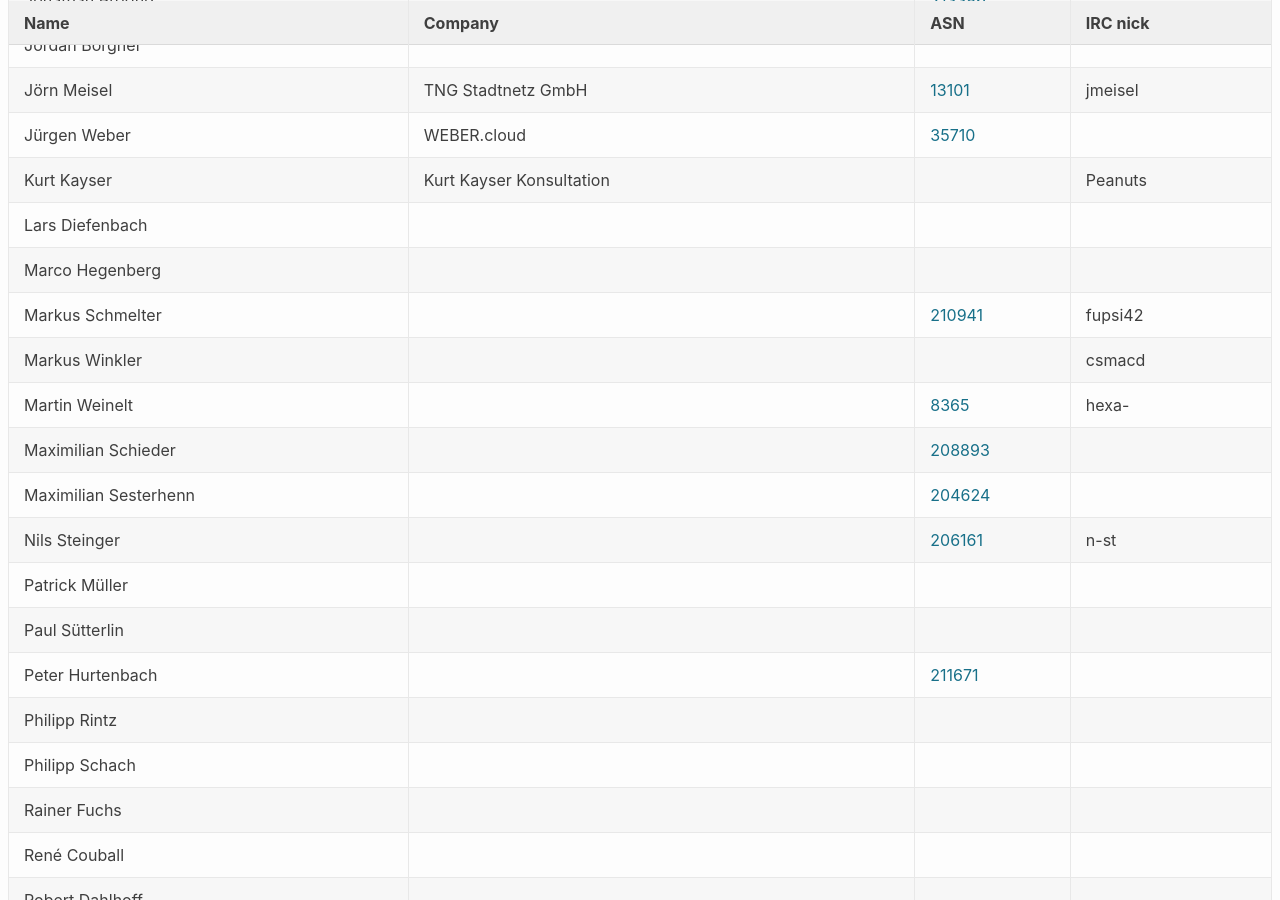
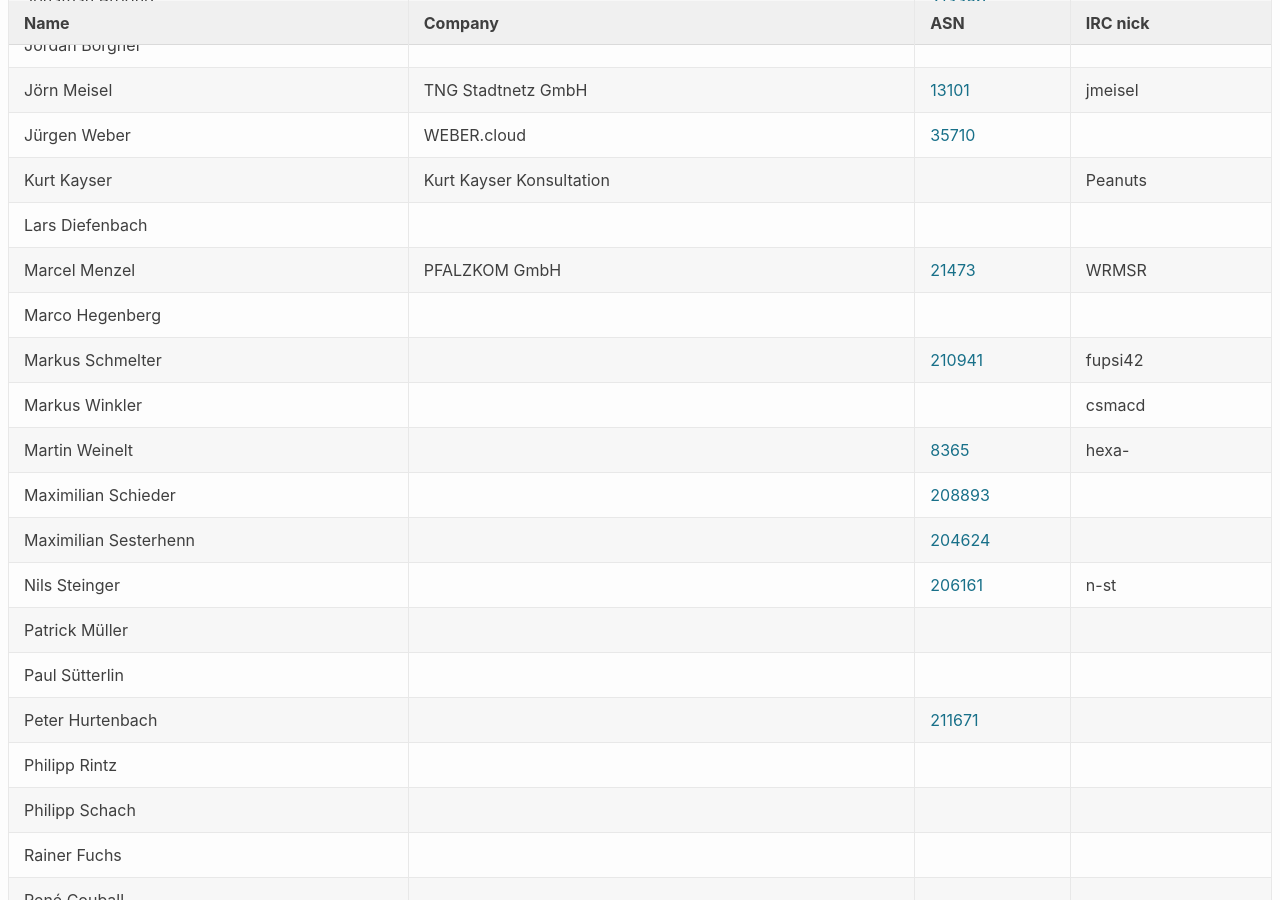
Before and after one commit to denog/pretix-attendeelist, a Jekyll site: the page built from denog14/index.md, in a window 1280 px wide and 900 px high, scrolled down 733 px. Built offline with Jekyll 4.4.1, drawn with Linux system fonts in a browser that asks for light colours.

Commit message:
Latest data: Thu Sep  8 22:15:52 UTC 2022

```diff
--- a/_data/attendees_denog14_onsite.json
+++ b/_data/attendees_denog14_onsite.json
@@ -112,6 +112,12 @@
     "company": null,
     "irc": null,
     "asn": null
+  },
+  {
+    "name": "Marcel Menzel",
+    "company": "PFALZKOM GmbH",
+    "irc": "WRMSR",
+    "asn": "21473"
   },
   {
     "name": "Marco Hegenberg",
```
